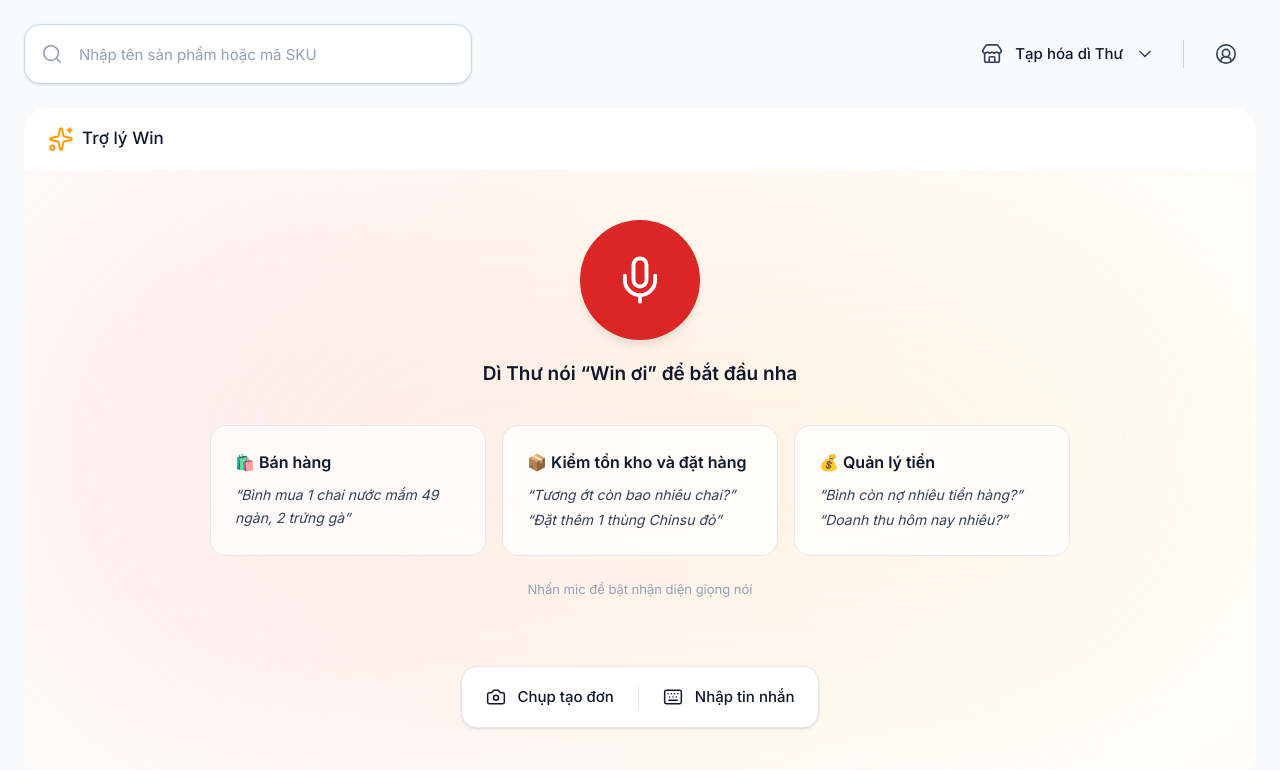
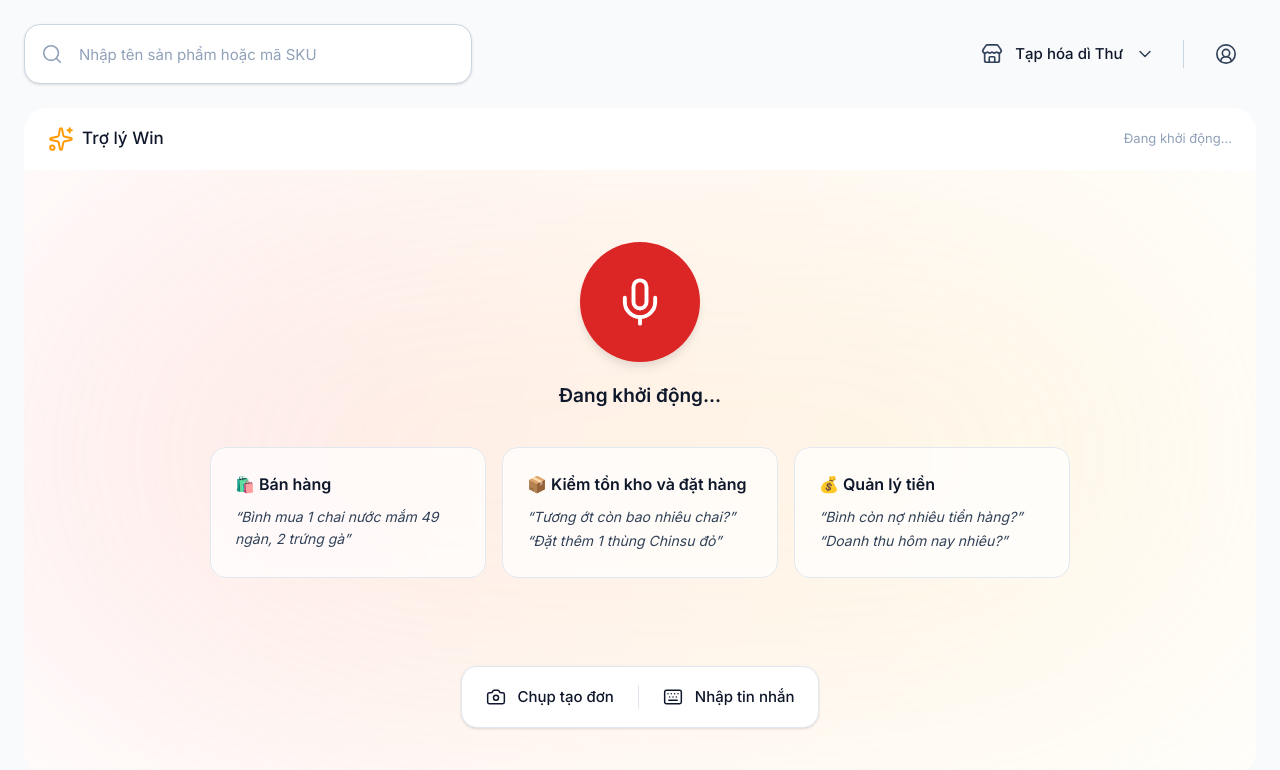
Before and after one commit to duthibichnhi/pos-app, a React (Vite) app: page / in a window 1280 px wide. Shown: the top 770 px of the page. Built offline with nearby package versions, Linux system fonts and the light colour scheme; no server answers.

Commit message:
feat: auto-start mic on load, no button press needed for wake word

```diff
--- a/src/App.jsx
+++ b/src/App.jsx
@@ -21,19 +21,20 @@ function stripWakeWord(text) {
   return result.trim()
 }
 
-// Trạng thái: idle → listening → done
-// idle: nghe nền, hiện guide cards
-// listening: wake word detected, hiện mic pulse + transcript bubble
-// done: transcript xong, 3s rồi reset
+// Trạng thái: 'init' → 'idle' → 'listening' → 'done'
+// init: chưa có mic permission
+// idle: đang nghe nền chờ wake word
+// listening: wake word detected
+// done: nhận xong lệnh, 3.5s rồi reset về idle
 
 export default function App() {
-  const [phase, setPhase] = useState('idle')       // 'idle' | 'listening' | 'done'
-  const [liveText, setLiveText] = useState('')      // interim transcript
-  const [finalText, setFinalText] = useState('')    // final transcript
-  const [micReady, setMicReady] = useState(false)
+  const [phase, setPhase] = useState('init')        // 'init' | 'idle' | 'listening' | 'done'
+  const [liveText, setLiveText] = useState('')
+  const [finalText, setFinalText] = useState('')
+  const [permDenied, setPermDenied] = useState(false)
 
   const recRef = useRef(null)
-  const phaseRef = useRef('idle')
+  const phaseRef = useRef('init')
   const resetTimerRef = useRef(null)
   const restartTimerRef = useRef(null)
 
@@ -71,18 +72,15 @@ export default function App() {
       }
 
       if (phaseRef.current === 'idle') {
-        // Chờ wake word
         if (isWakeWord(interim) || isWakeWord(final)) {
           setPhase('listening')
           setLiveText('')
           setFinalText('')
           clearResetTimer()
         }
-      } else {
-        // Đang nhận lệnh sau wake word
+      } else if (phaseRef.current === 'listening' || phaseRef.current === 'done') {
         const cleanInterim = stripWakeWord(interim)
         const cleanFinal = stripWakeWord(final)
-
         if (cleanInterim) {
           setLiveText(cleanInterim)
           clearResetTimer()
@@ -103,7 +101,7 @@ export default function App() {
     }
 
     rec.onerror = (e) => {
-      if (e.error === 'not-allowed') { setMicReady(false); return }
+      if (e.error === 'not-allowed') { setPermDenied(true); setPhase('init'); return }
       restartTimerRef.current = setTimeout(() => {
         try { rec.start() } catch (_) {}
       }, 800)
@@ -113,33 +111,34 @@ export default function App() {
     try { rec.start() } catch (_) {}
   }, [scheduleReset])
 
-  const requestMic = async () => {
+  // Auto-start mic khi mount
+  useEffect(() => {
+    const init = async () => {
       try {
         await navigator.mediaDevices.getUserMedia({ audio: true })
-      setMicReady(true)
+        setPhase('idle')
         startRecognition()
-    } catch (_) {}
+      } catch (_) {
+        setPermDenied(true)
       }
-
-  useEffect(() => {
+    }
+    init()
     return () => {
       clearTimeout(resetTimerRef.current)
       clearTimeout(restartTimerRef.current)
       recRef.current?.abort()
     }
-  }, [])
+  }, [startRecognition])
 
-  const handleMicClick = () => {
-    if (!micReady) { requestMic(); return }
-    if (phase === 'idle') {
-      setPhase('listening')
-      setLiveText('')
-      setFinalText('')
-    } else {
+  // Nhấn mic để grant permission thủ công nếu bị deny lần đầu
+  const handleMicClick = async () => {
+    if (phase === 'init') {
+      try {
+        await navigator.mediaDevices.getUserMedia({ audio: true })
+        setPermDenied(false)
         setPhase('idle')
-      setLiveText('')
-      setFinalText('')
-      clearResetTimer()
+        startRecognition()
+      } catch (_) { setPermDenied(true) }
     }
   }
 
@@ -198,13 +197,19 @@ export default function App() {
               <Sparkles size={26} strokeWidth={1.8} className="text-amber-500" />
               <span className="text-[17px] font-medium text-slate-900">Trợ lý Win</span>
             </div>
-            {/* Mic status dot */}
-            {micReady && (
+            {/* Mic status */}
             <div className="ml-auto flex items-center gap-1.5">
+              {phase === 'init' ? (
+                permDenied
+                  ? <span className="text-[13px] text-red-400">Cần quyền mic</span>
+                  : <span className="text-[13px] text-slate-400">Đang khởi động...</span>
+              ) : (
+                <>
                   <div className={`w-2 h-2 rounded-full ${isListening ? 'bg-red-500 animate-pulse' : 'bg-green-400'}`} />
                   <span className="text-[13px] text-slate-400">{isListening ? 'Đang nghe...' : 'Sẵn sàng'}</span>
+                </>
+              )}
             </div>
-            )}
           </div>
 
           {/* Content */}
@@ -235,11 +240,13 @@ export default function App() {
 
                 {/* Trạng thái text */}
                 <p className="text-[19px] font-semibold text-slate-900 text-center transition-all duration-300">
-                  {isListening
+                  {phase === 'init'
+                    ? (permDenied ? 'Nhấn mic để cấp quyền micro' : 'Đang khởi động...')
+                    : isListening
                     ? 'Đang nghe...'
                     : isDone
                     ? 'Xong rồi!'
-                    : 'Dì Thư nói “Win ơi” để bắt đầu nha'}
+                    : 'Dì Thư nói "Win ơi" để bắt đầu nha'}
                 </p>
 
                 {/* Chat bubble khi có transcript */}
@@ -290,10 +297,10 @@ export default function App() {
                   </div>
                 )}
 
-                {/* Prompt khi chưa cấp mic */}
-                {!micReady && (
-                  <p className="text-[13px] text-slate-400 text-center mt-1">
-                    Nhấn mic để bật nhận diện giọng nói
+                {/* Hướng dẫn khi bị deny permission */}
+                {permDenied && (
+                  <p className="text-[13px] text-red-400 text-center mt-1">
+                    Vào Settings → cho phép truy cập microphone rồi tải lại trang
                   </p>
                 )}
               </div>
```
Lines whose indentation alone changed are shown as unchanged.
